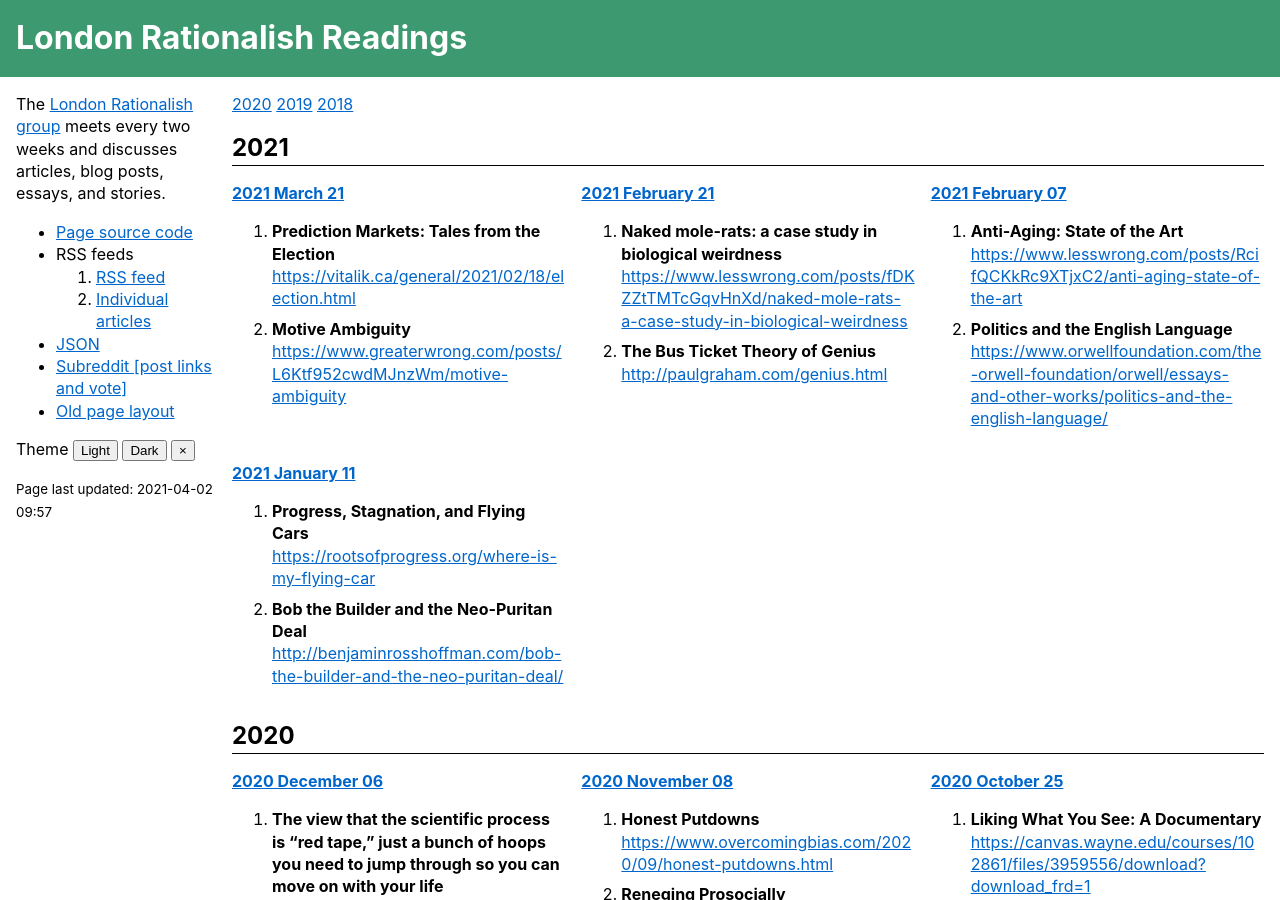
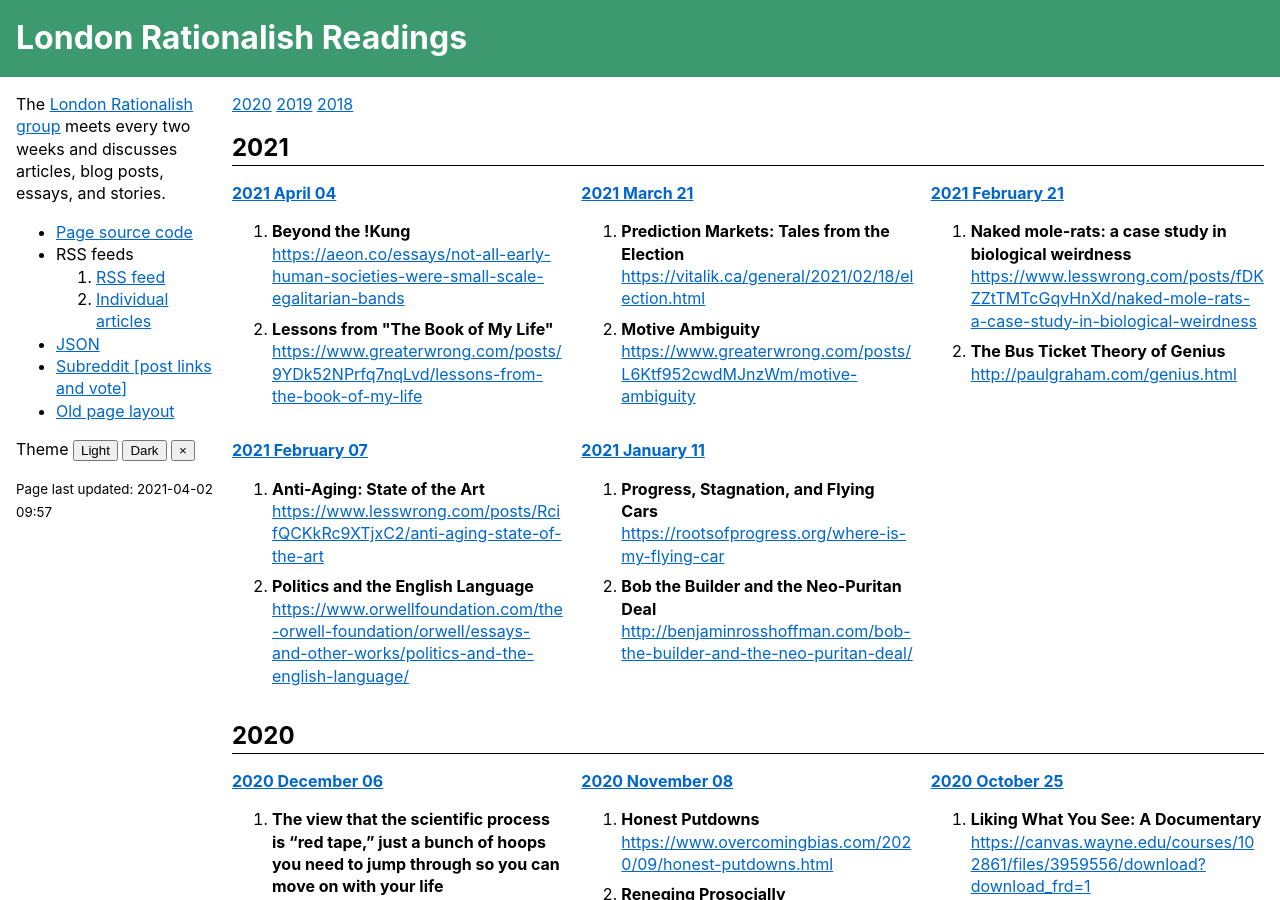
Before and after one commit to sackeyjason/london-rationalish-readings, a Jekyll site: the page built from index.html, in a window 1280 px wide and 900 px high. Built offline with Jekyll 4.4.1, drawn with Linux system fonts in a browser that asks for light colours.

Commit message:
2021.04.04

```diff
--- a/_data/list.yaml
+++ b/_data/list.yaml
@@ -1,4 +1,10 @@
 meetings:
+- date: 2021.04.04
+  list:
+  - title: "Beyond the !Kung"
+    link: https://aeon.co/essays/not-all-early-human-societies-were-small-scale-egalitarian-bands
+  - title: 'Lessons from "The Book of My Life"'
+    link: https://www.greaterwrong.com/posts/9YDk52NPrfq7nqLvd/lessons-from-the-book-of-my-life
 - date: 2021.03.21
   list:
   - title: "Prediction Markets: Tales from the Election"
```
